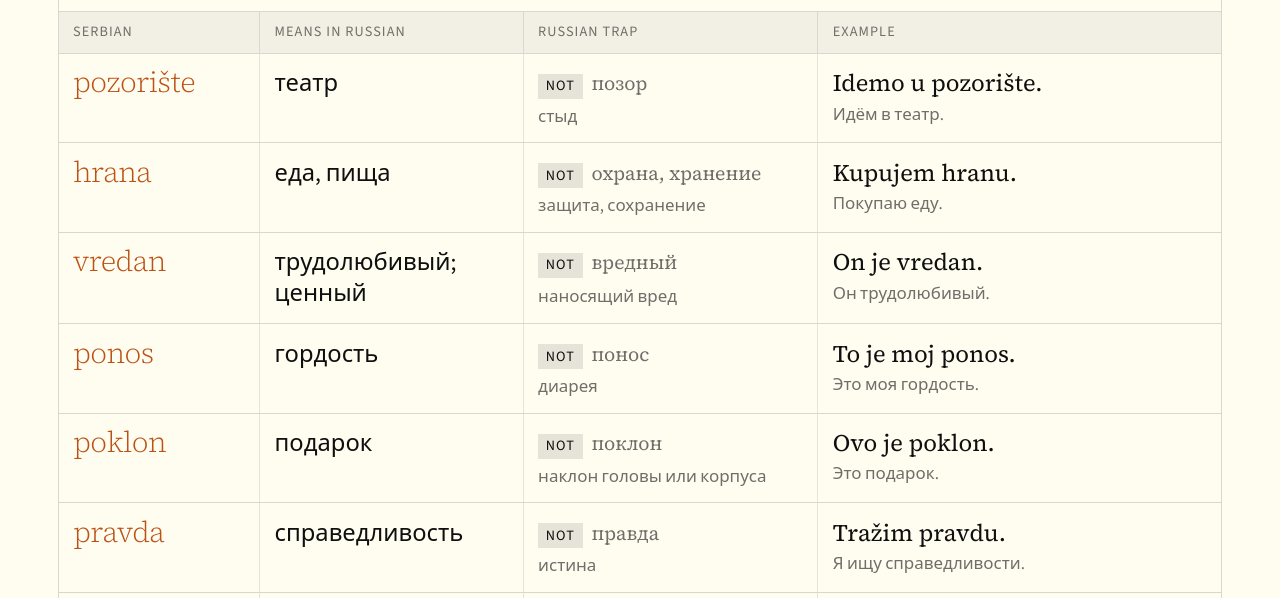
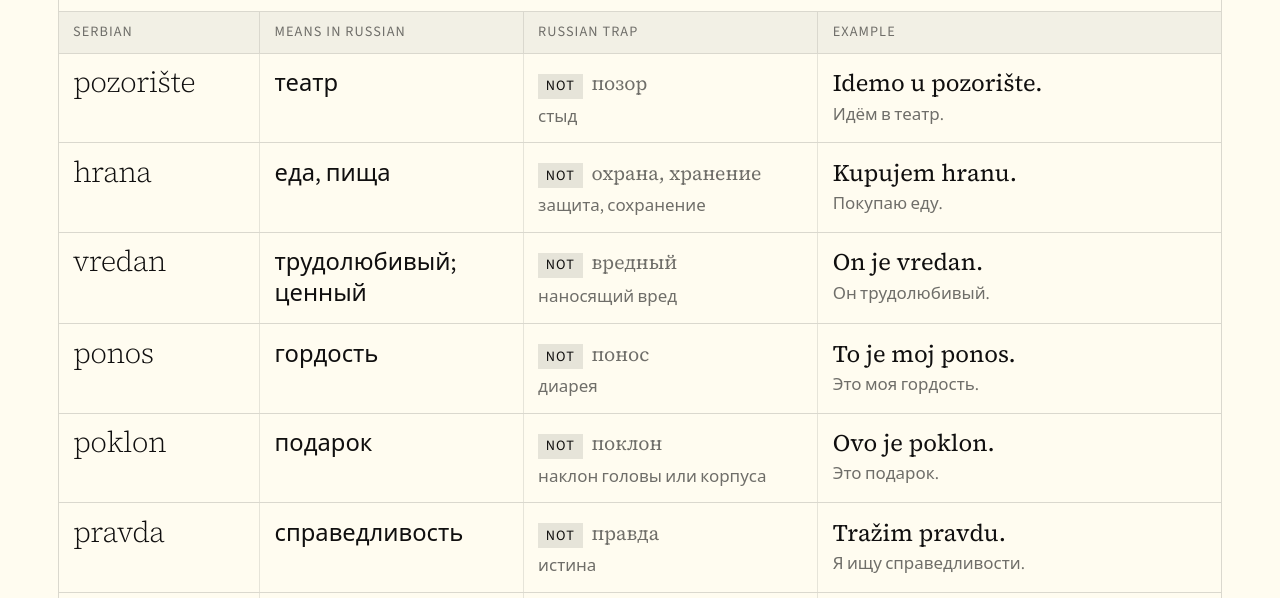
Before and after one commit to cwarck/serbian, a website: page charts/false-friends.html in a window 1280 px wide. Shown: the part 200-798 px from the top of the page. Drawn offline with nearby package versions, Linux system fonts and the light colour scheme.

Commit message:
fix(color): false-friend headword falls to ink, not brand orange

```diff
--- a/assets/styles.css
+++ b/assets/styles.css
@@ -3893,7 +3893,7 @@ a.cast-cell:focus-visible {
   font-weight: 300;
   line-height: 1;
   letter-spacing: var(--track-display);
-  color: var(--accent);
+  color: var(--ink);
 }
 
 .false-cell {
```
